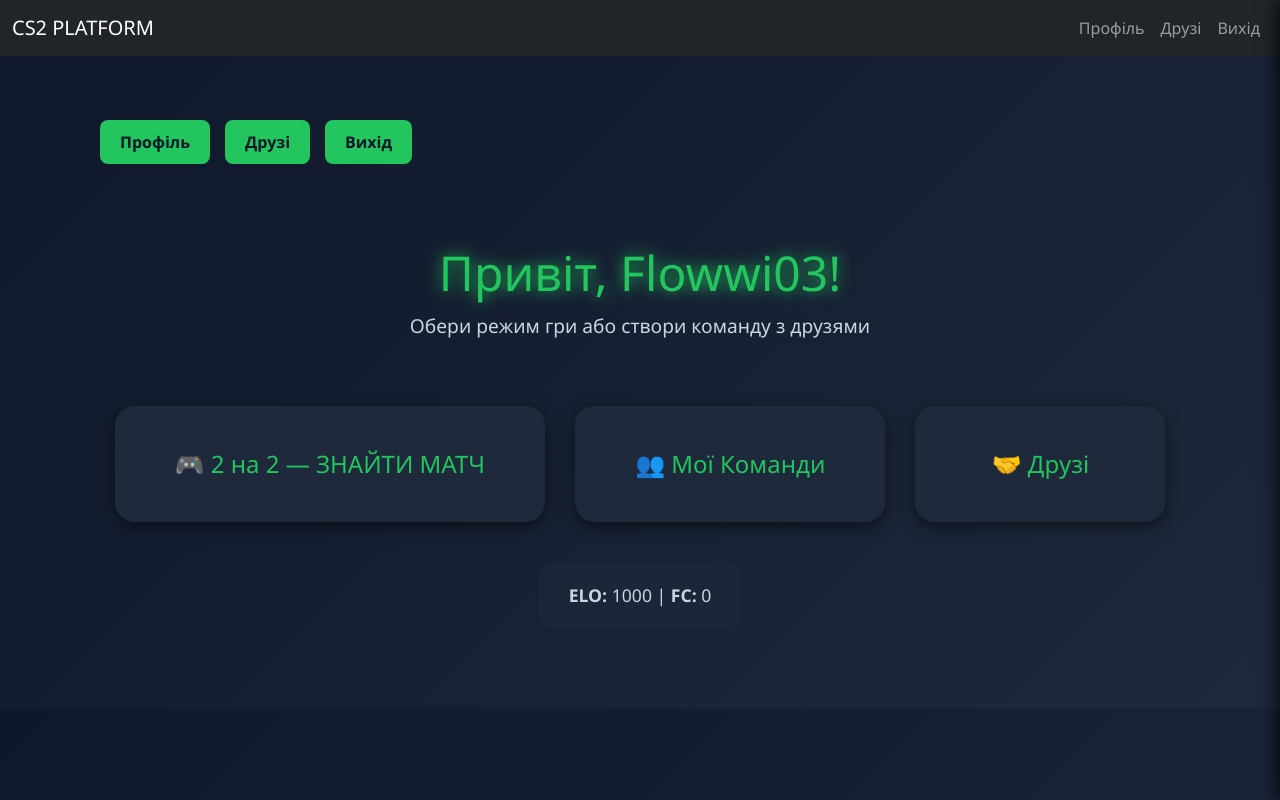
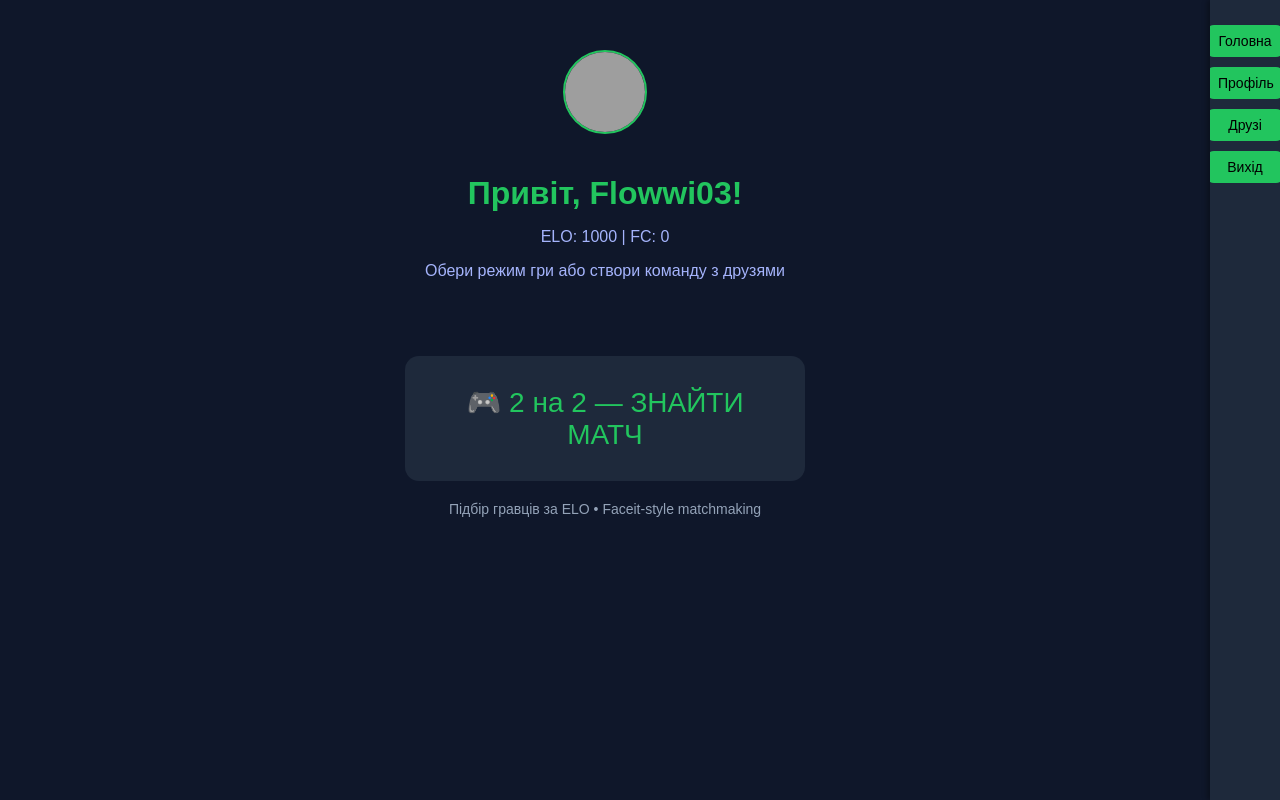
Before and after one commit to flowwi1/cs2-platform, a Flask app: page / in a window 1280 px wide. Run offline with Flask 3, Linux system fonts and the light colour scheme; a user stored in the database is signed in; data comes from the database, SQL or seed files in the repository; data that the repository does not hold is empty; grey boxes are pictures that could not be loaded.

Commit message:
Initial commit

```diff
--- a/main.py
+++ b/main.py
@@ -15,9 +15,9 @@ def get_db():
     return db
 
 def init_db():
+    """Створює всі таблиці, якщо їх немає"""
     with get_db() as db:
         c = db.cursor()
-
         # Таблиця користувачів
         c.execute("""
         CREATE TABLE IF NOT EXISTS users (
@@ -27,7 +27,6 @@ def init_db():
             avatar TEXT DEFAULT '/static/default.png'
         )
         """)
-
         # Таблиця друзів
         c.execute("""
         CREATE TABLE IF NOT EXISTS friends (
@@ -35,7 +34,6 @@ def init_db():
             friend TEXT
         )
         """)
-
         # Таблиця заявок у друзі
         c.execute("""
         CREATE TABLE IF NOT EXISTS friend_requests (
@@ -43,7 +41,6 @@ def init_db():
             receiver TEXT
         )
         """)
-
         # Таблиці команд
         c.execute("""
         CREATE TABLE IF NOT EXISTS teams (
@@ -58,7 +55,6 @@ def init_db():
             username TEXT
         )
         """)
-
         # Таблиці черги та матчів
         c.execute("""
         CREATE TABLE IF NOT EXISTS queue (
@@ -108,10 +104,12 @@ def login():
                 return render_template("login.html", message="Неправильний пароль")
     return render_template("login.html")
 
+
 @app.route("/logout")
 def logout():
     session.clear()
     return redirect("/login")
+
 
 # ================== HOME ==================
 @app.route("/")
@@ -122,7 +120,6 @@ def home():
 
     with get_db() as db:
         c = db.cursor()
-        # ELO та аватар
         c.execute("SELECT elo, avatar FROM users WHERE username=?", (user,))
         row = c.fetchone()
         elo = row["elo"] if row else 1000
@@ -135,13 +132,14 @@ def home():
             JOIN team_members tm ON t.id = tm.team_id
             WHERE tm.username=?
         """, (user,))
-        teams = c.fetchall()
+        teams = c.fetchall() or []
 
         # Друзі користувача
         c.execute("SELECT friend FROM friends WHERE user=?", (user,))
-        friends = [f["friend"] for f in c.fetchall()]
+        friends = [f["friend"] for f in c.fetchall()] or []
 
     return render_template("index.html", username=user, elo=elo, fc=fc, teams=teams, friends=friends, avatar=avatar)
+
 
 # ================== PROFILE ==================
 @app.route("/profile", methods=["GET", "POST"])
@@ -156,7 +154,7 @@ def profile():
         # Створення команди
         if request.method == "POST" and "create_team" in request.form:
             team_name = request.form.get("team_name")
-            invited_friends = request.form.getlist("invite")
+            invited_friends = request.form.getlist("invite") or []
             if team_name:
                 c.execute("INSERT INTO teams (name, leader) VALUES (?, ?)", (team_name, user))
                 team_id = c.lastrowid
@@ -169,15 +167,15 @@ def profile():
         # ELO та аватар
         c.execute("SELECT elo, avatar FROM users WHERE username=?", (user,))
         row = c.fetchone()
-        elo = row["elo"]
-        avatar = row["avatar"]
+        elo = row["elo"] if row else 1000
+        avatar = row["avatar"] if row else "/static/default.png"
 
-        # Друзі
+        # Друзі користувача
         c.execute("""
             SELECT username, avatar FROM users
             WHERE username IN (SELECT friend FROM friends WHERE user=?)
         """, (user,))
-        friends = c.fetchall()
+        friends = c.fetchall() or []
 
         # Команди користувача
         c.execute("""
@@ -185,9 +183,10 @@ def profile():
             JOIN team_members tm ON t.id = tm.team_id
             WHERE tm.username=?
         """, (user,))
-        teams = c.fetchall()
+        teams = c.fetchall() or []
 
     return render_template("profile.html", username=user, elo=elo, friends=friends, teams=teams, avatar=avatar)
+
 
 # ================== FRIENDS ==================
 @app.route("/friends", methods=["GET", "POST"])
@@ -239,14 +238,17 @@ def friends_page():
 
         # Заявки на дружбу
         c.execute("SELECT sender FROM friend_requests WHERE receiver=?", (user,))
-        requests = [r["sender"] for r in c.fetchall()]
+        requests = [r["sender"] for r in c.fetchall()] or []
 
         # Список друзів
         c.execute("SELECT friend FROM friends WHERE user=?", (user,))
-        friends = [f["friend"] for f in c.fetchall()]
+        friends = [f["friend"] for f in c.fetchall()] or []
 
     return render_template("friends.html", username=user, friends=friends, requests=requests, search_result=search_result, message=message)
 
+
 # ================== RUN ==================
 if __name__ == "__main__":
-    app.run(host="0.0.0.0", port=5000, debug=True)
+    # Використовуємо port з середовища Render, якщо він є
+    port = int(os.environ.get("PORT", 5000))
+    app.run(host="0.0.0.0", port=port, debug=True)
--- a/templates/index.html
+++ b/templates/index.html
@@ -1,190 +1,147 @@
-{% extends "base.html" %}
-{% block content %}
+<!DOCTYPE html>
+<html lang="uk">
+<head>
+<meta charset="UTF-8">
+<title>Гра - CS2 PLATFORM</title>
 <style>
 body {
-    margin: 0;
-    font-family: 'Segoe UI', Tahoma, Geneva, Verdana, sans-serif;
-    background: linear-gradient(135deg, #0f172a, #1e293b);
-    color: #fff;
+    margin:0;
+    font-family:'Arial', sans-serif;
+    background:#0f172a;
+    color:white;
 }
 
-/* Хедер */
-.header {
-    display: flex;
-    justify-content: space-between;
-    align-items: center;
-    padding: 20px 40px;
-    position: relative;
+.container {
+    display:flex;
+    height:100vh;
 }
 
-/* Ліва панель кнопок */
-.left-buttons {
-    display: flex;
-    gap: 15px;
+/* Права колонка */
+.right {
+    width:60px;
+    background:#1e293b;
+    display:flex;
+    flex-direction:column;
+    align-items:center;
+    padding-top:20px;
+    padding-left:5px;
+    padding-right:5px;
+    box-shadow: -3px 0 5px rgba(0,0,0,0.3);
+    transition: width 0.3s;
+    overflow:hidden;
 }
-.left-buttons a {
-    text-decoration: none;
-    padding: 10px 20px;
-    background: #22c55e;
-    color: #0f172a;
-    font-weight: bold;
-    border-radius: 8px;
+.right:hover { width:200px; }
+
+.right .btn {
+    padding:8px 12px;
+    margin:5px 0;
+    width:90%;
+    font-size:14px;
+    background:#22c55e;
+    border:none;
+    border-radius:8px;
+    color:black;
+    cursor:pointer;
+    text-align:center;
+    text-decoration:none;
     transition: all 0.3s;
 }
-.left-buttons a:hover {
-    background: #16a34a;
-    color: #fff;
-    transform: translateY(-2px);
-    box-shadow: 0 5px 15px rgba(0,0,0,0.5);
+.right .btn:hover { background:#16a34a; }
+
+/* Ліва частина */
+.left {
+    flex:1;
+    display:flex;
+    flex-direction:column;
+    align-items:center;
+    justify-content:flex-start;
+    position:relative;
+    padding:50px;
 }
 
-/* Права бічна панель */
-.right-panel {
-    position: fixed;
-    top: 0;
-    right: -220px;
-    width: 220px;
-    height: 100%;
-    background: #1e293b;
-    box-shadow: -4px 0 15px rgba(0,0,0,0.7);
-    transition: right 0.4s ease;
-    padding: 20px;
-    display: flex;
-    flex-direction: column;
-    gap: 20px;
-    z-index: 1000;
-}
-.right-panel:hover {
-    right: 0;
-}
-.right-panel a {
-    text-decoration: none;
-    text-align: center;
-    padding: 12px 20px;
-    font-weight: bold;
-    color: #0f172a;
-    background: #facc15;
-    border-radius: 10px;
-    transition: all 0.3s;
-}
-.right-panel a:hover {
-    background: #fcd34d;
-    transform: translateY(-2px);
-    box-shadow: 0 5px 15px rgba(255,255,0,0.7);
+/* Аватар користувача */
+.user-avatar {
+    width:80px;
+    height:80px;
+    border-radius:50%;
+    border:2px solid #22c55e;
+    margin-bottom:20px;
 }
 
-/* Основний контент */
-.main-container {
-    display: flex;
-    flex-direction: column;
-    align-items: center;
-    padding: 60px 20px;
+/* Блоки режимів */
+.mode-box {
+    background:#1e293b;
+    padding:30px 50px;
+    border-radius:14px;
+    text-align:center;
+    font-size:28px;
+    color:#22c55e;
+    cursor:pointer;
+    transition: all 0.3s;
+    margin-top:20px;
+    width:300px;
+}
+.mode-box:hover {
+    background:#22c55e;
+    color:black;
+    transform: scale(1.05);
 }
 
 /* Привітання */
 .welcome-box {
-    text-align: center;
-    margin-bottom: 50px;
+    text-align:center;
+    margin-bottom:40px;
 }
 .welcome-box h1 {
-    font-size: 3rem;
-    color: #22c55e;
-    margin-bottom: 10px;
-    text-shadow: 0 0 15px #22c55e;
+    font-size:32px;
+    color:#22c55e;
+    margin-bottom:10px;
 }
 .welcome-box p {
-    font-size: 1.2rem;
-    color: #cbd5e1;
+    font-size:16px;
+    color:#a5b4fc;
 }
 
-/* Кнопки режимів */
-.mode-grid {
-    display: flex;
-    flex-wrap: wrap;
-    justify-content: center;
-    gap: 30px;
-}
-.mode-box {
-    background: #1e293b;
-    padding: 40px 60px;
-    border-radius: 20px;
-    font-size: 1.5rem;
-    color: #22c55e;
-    cursor: pointer;
-    text-align: center;
-    transition: all 0.3s;
-    box-shadow: 0 5px 15px rgba(0,0,0,0.5);
-    min-width: 250px;
-}
-.mode-box:hover {
-    background: #22c55e;
-    color: #0f172a;
-    transform: translateY(-5px);
-    box-shadow: 0 10px 25px rgba(0,0,0,0.7);
-}
-
-/* Статус користувача */
-.status-panel {
-    margin-top: 40px;
-    text-align: center;
-    background: rgba(30,41,59,0.6);
-    padding: 20px 30px;
-    border-radius: 15px;
-    font-size: 1.1rem;
-    color: #cbd5e1;
-}
-
-/* Адаптивність */
-@media(max-width: 768px){
-    .header {
-        flex-direction: column;
-        align-items: flex-start;
-        gap: 15px;
-    }
-    .mode-grid {
-        flex-direction: column;
-        gap: 20px;
-    }
-    .mode-box {
-        width: 80%;
-        padding: 30px 20px;
-    }
+/* Статус */
+.status {
+    margin-top:20px;
+    color:#94a3b8;
+    font-size:14px;
 }
 </style>
+</head>
 
-<div class="header">
-    <div class="left-buttons">
-        <a href="/profile">Профіль</a>
-        <a href="/friends">Друзі</a>
-        <a href="/logout">Вихід</a>
-    </div>
-</div>
+<body>
+<div class="container">
 
-<div class="right-panel">
-    <a href="/game">Грати</a>
-    <a href="/profile">Команди</a>
-</div>
+    <!-- ЛІВА ЧАСТИНА -->
+    <div class="left">
+        <img src="{{ avatar }}" alt="Аватар" class="user-avatar">
 
-<div class="main-container">
-    <div class="welcome-box">
-        <h1>Привіт, {{ username }}!</h1>
-        <p>Обери режим гри або створи команду з друзями</p>
-    </div>
+        <div class="welcome-box">
+            <h1>Привіт, {{ username }}!</h1>
+            <p>ELO: {{ elo }} | FC: 0</p>
+            <p>Обери режим гри або створи команду з друзями</p>
+        </div>
 
-    <div class="mode-grid">
+        <!-- 2v2 matchmaking -->
         <div class="mode-box" onclick="window.location.href='/queue'">
             🎮 2 на 2 — ЗНАЙТИ МАТЧ
         </div>
-        <div class="mode-box" onclick="window.location.href='/profile'">
-            👥 Мої Команди
-        </div>
-        <div class="mode-box" onclick="window.location.href='/friends'">
-            🤝 Друзі
+
+        <div class="status">
+            Підбір гравців за ELO • Faceit-style matchmaking
         </div>
     </div>
 
-    <div class="status-panel">
-        <strong>ELO:</strong> {{ elo }} | <strong>FC:</strong> {{ fc }}
+    <!-- ПРАВА ПАНЕЛЬ -->
+    <div class="right">
+        <a href="/" class="btn">Головна</a>
+        <a href="/profile" class="btn">Профіль</a>
+        <a href="/friends" class="btn">Друзі</a>
+        <a href="/logout" class="btn">Вихід</a>
     </div>
+
 </div>
-{% endblock %}
+</body>
+</html>
```
Also changed, not shown: templates/game.html (+13 -3 lines).
